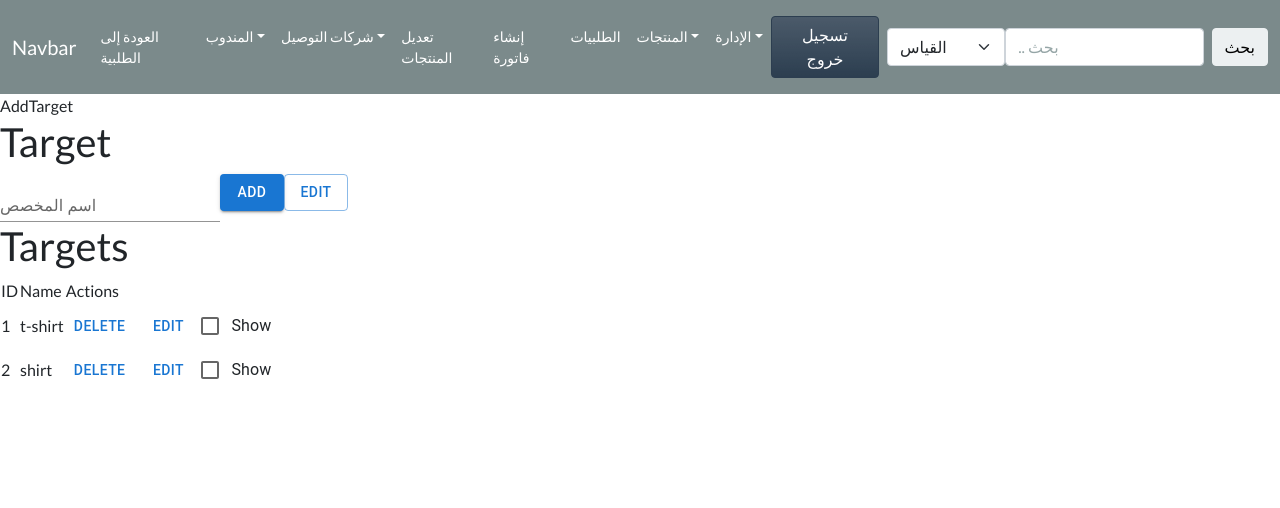
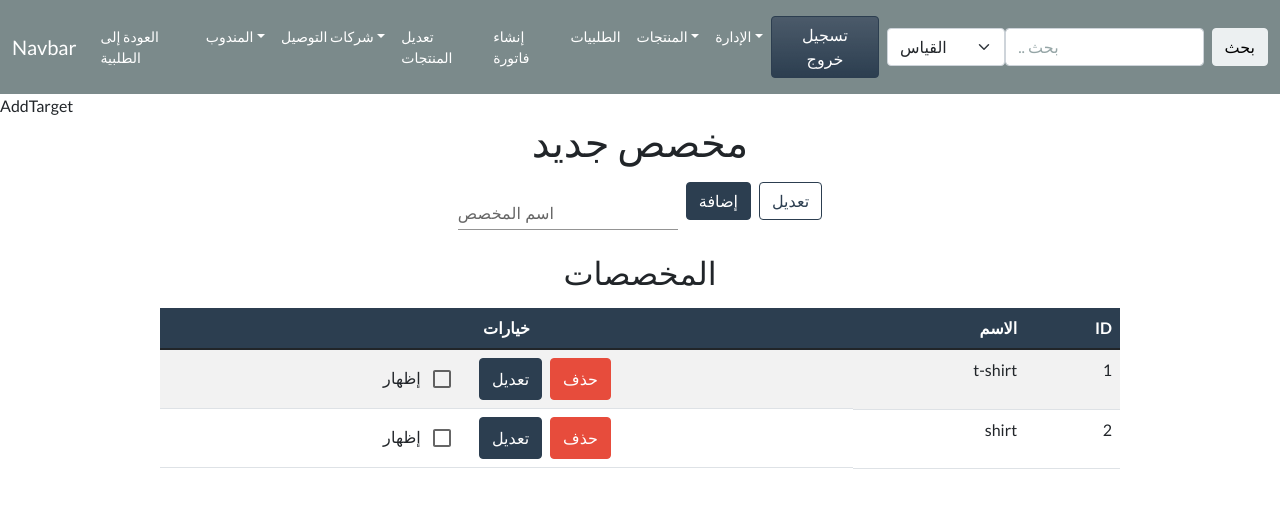
Before and after one commit to MoSaeedNahlous/SAR, a React (Vite) app in the folder sar-client/: page /management/add-target in a window 1280 px wide. Shown: the top 508 px of the page. Built offline with nearby package versions, Linux system fonts and the light colour scheme.

Commit message:
Add UI Changes

```diff
--- a/sar-client/src/components/ui/forms/subCategories/SubCategoryForm.jsx
+++ b/sar-client/src/components/ui/forms/subCategories/SubCategoryForm.jsx
@@ -4,11 +4,12 @@ import { cats } from '../categories/dummy-cats'
 
 const SubCategoryForm = () => {
   return (
-    <form>
-      <h2>SubCategory</h2>
+    <form className='text-center'>
+      <h2 className='text-center mb-3'>الأصناف الفرعية</h2>
       <FormControl variant="filled" sx={{ m: 1, minWidth: 120 }}>
         <InputLabel id="demo-simple-select-filled-label">الصنف الرئيسي</InputLabel>
         <Select
+          sx={{width: '100%'}}
           labelId="demo-simple-select-filled-label"
           id="demo-simple-select-filled"
         >
@@ -16,13 +17,13 @@ const SubCategoryForm = () => {
             <MenuItem value={cat.name}>{cat.name}</MenuItem>
           ))}
         </Select>
+        <TextField  sx={{width: '100%'}} label="اسم الصنف الفرعي" variant="standard" />
       </FormControl>
+
       <br />
-      <TextField label="اسم الصنف الفرعي" variant="standard" />
-      <br />
-      <br />
-          <Button variant="contained" type="submit">Add</Button>
-          <Button variant="outlined" >Edit</Button>
+          <button type='button' className='btn btn-outline-primary mx-1'>تعديل</button>
+          <button type='submit' className='btn btn-primary mx-1'>إضافة</button>
+
     </form>
   )
 }
--- a/sar-client/src/components/ui/forms/target/TargetForm.jsx
+++ b/sar-client/src/components/ui/forms/target/TargetForm.jsx
@@ -3,12 +3,13 @@ import React from 'react'
 
 const TargetForm = () => {
   return (
-      <form>
-          <h2>Target</h2>
-          <TextField label='اسم المخصص' variant="standard" />
-          <Button variant="contained" type="submit">Add</Button>
-          <Button variant="outlined" >Edit</Button>
-      </form>
+    <form className='text-center mb-4'>
+        <h2 className='mb-3'>مخصص جديد</h2>
+
+        <TextField label='اسم المخصص' variant='standard' />
+        <button className='btn btn-primary mx-2'>إضافة</button>
+        <button className='btn btn-outline-primary'>تعديل</button>
+    </form>
 
 
   )
--- a/sar-client/src/components/ui/tables/subCategories/SubCategories.jsx
+++ b/sar-client/src/components/ui/tables/subCategories/SubCategories.jsx
@@ -4,8 +4,7 @@ import React from 'react'
 const SubCategories = ({data}) => {
   return (
       <div>
-          <h3 className='text-center'>الأصناف الفرعية </h3>
-          <table className='table table-striped mx-auto w-75' dir='rtl'>
+          <table className='table table-striped mx-auto w-75 mt-5' dir='rtl'>
               <thead className='bg-primary text-white'>
                   <tr className='py-5'>
                       <th>ID</th>
--- a/sar-client/src/components/ui/tables/targets/Targets.jsx
+++ b/sar-client/src/components/ui/tables/targets/Targets.jsx
@@ -4,31 +4,32 @@ import React from 'react'
 const Targets = ({data}) => {
   return (
     <div>
-          <h2>Targets</h2>
-          <table>
-              <thead>
-                  <tr>
-                      <td>ID</td>
-                      <td>Name</td>
-                      <td>Actions</td>
+    <h3 className='text-center mb-3'>المخصصات</h3>
+    <table className='table table-striped mx-auto w-75' dir='rtl'>
+        <thead className='bg-primary text-white'>
+            <tr className='py-5'>
+                <th>ID</th>
+                <th>الاسم</th>
+                <th className='text-center'>خيارات</th>
             </tr>
         </thead>
         <tbody>
-                  { data.map(target => (
+            { data.map(cat => (
                 <tr>
-                          <td>{ target.id }</td>
-                          <td>{ target.name }</td>
-                          <td><Button>delete</Button> <Button>edit</Button>
+                    <td>{ cat.id }</td>
+                    <td>{ cat.name }</td>
+                    <td className='d-flex justify-content-center'><button className='btn btn-danger mx-2'>حذف</button> <button className='btn btn-primary'>تعديل</button>
                         <FormControlLabel control={
             <Checkbox
                 name="Show"
             />
-              } label="Show" />
+        } label="إظهار" />
                     </td>
                 </tr>
             ))}
         </tbody>
     </table>
+
 </div>
   )
 }
```
Lines whose indentation alone changed are shown as unchanged.
